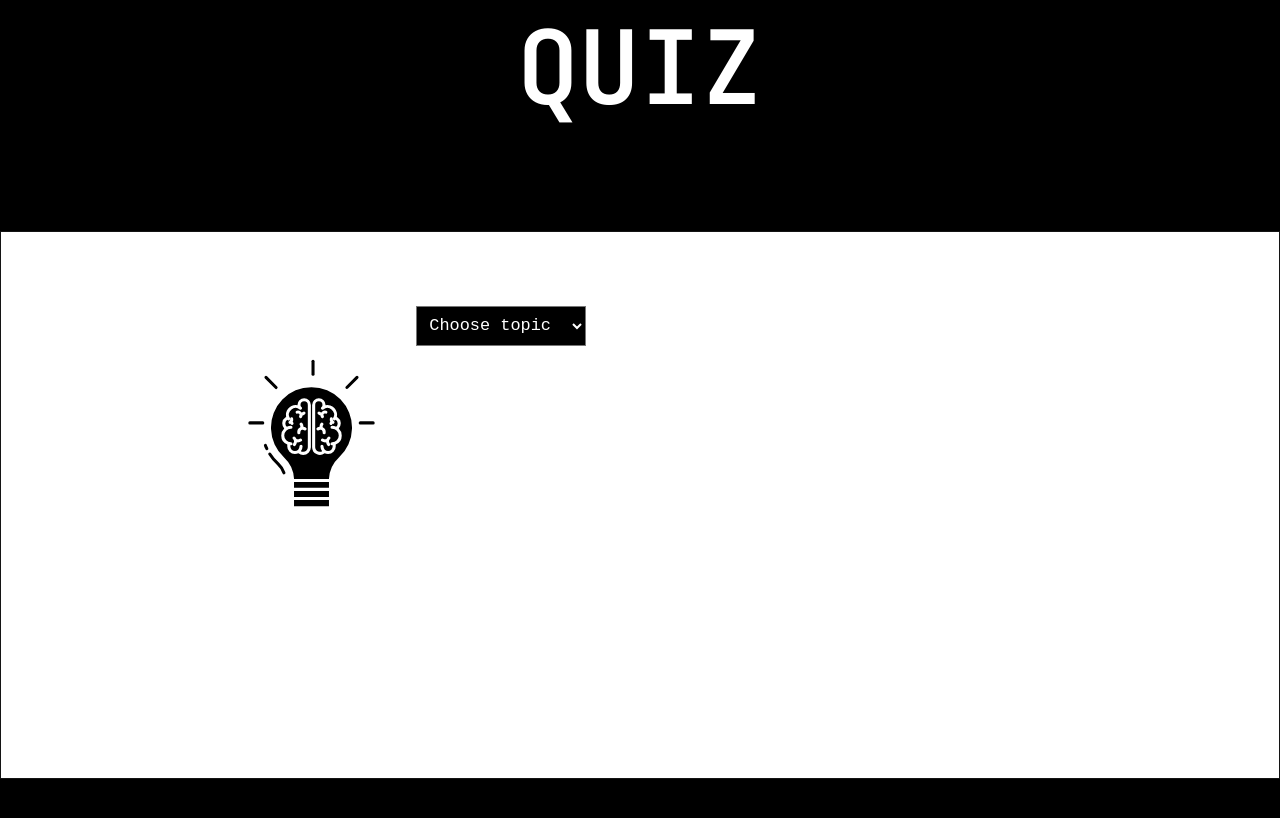
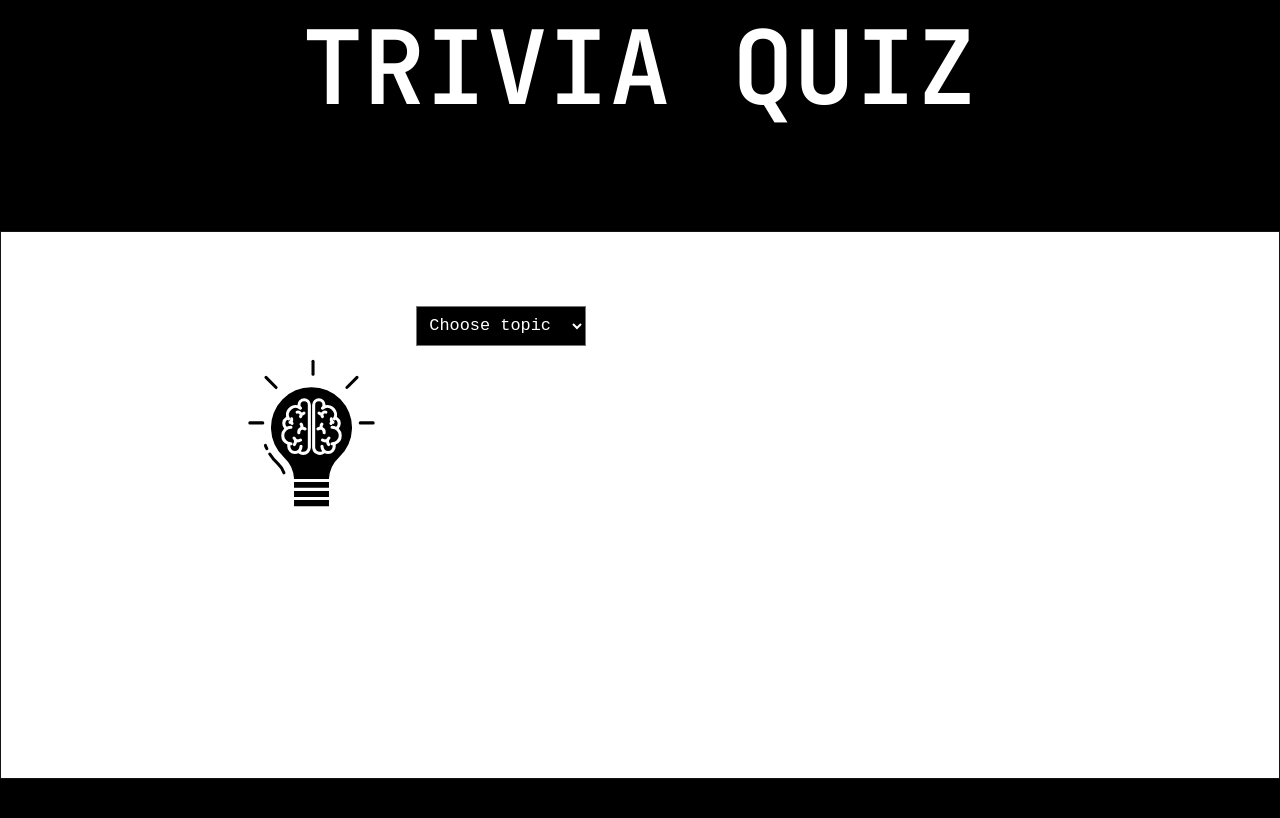
Before and after one commit to sitzelwucht/quiz-app, a website: page src/index.html in a window 1280 px wide. Drawn offline with Linux system fonts and the light colour scheme.

```diff
--- a/src/index.html
+++ b/src/index.html
@@ -7,7 +7,7 @@
     <link rel="stylesheet" href="styles.css">
 </head>
 <body>
-    <header><h1>QUIZ</h1></header>
+    <header><h1>TRIVIA QUIZ</h1></header>
 
 <div id="wrapper">
 
```
Also changed, not shown: README.md (added).
